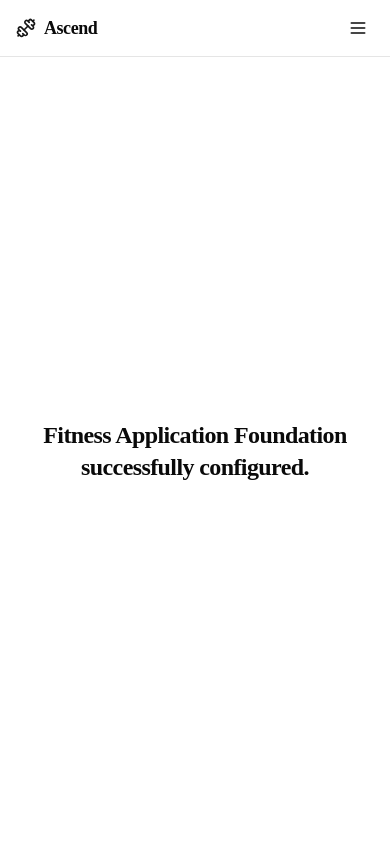
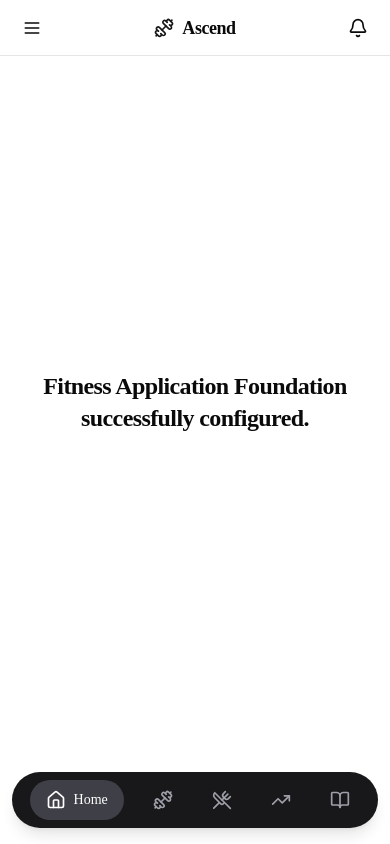
Before and after one commit to Logan1905/ascend-web-app, a Next.js app: page / in a window 390 px wide. Built offline with nearby package versions, Linux system fonts and the light colour scheme.

Commit message:
feat: redesign mobile nav with bottom tab bar and top bar

```diff
--- a/src/app/layout.tsx
+++ b/src/app/layout.tsx
@@ -2,6 +2,8 @@ import type { Metadata } from "next";
 import { Geist, Geist_Mono } from "next/font/google";
 import { siteConfig } from "@/config/site";
 import { Header } from "@/components/shared/header";
+import { MobileTopBar } from "@/components/shared/mobile-top-bar";
+import { MobileBottomNav } from "@/components/shared/mobile-bottom-nav";
 import "./globals.css";
 
 const geistSans = Geist({
@@ -30,8 +32,14 @@ export default function RootLayout({
       className={`${geistSans.variable} ${geistMono.variable} h-full antialiased`}
     >
       <body className="flex min-h-full flex-col">
+        {/* Desktop header */}
         <Header />
-        {children}
+        {/* Mobile top bar (burger + logo + notification) */}
+        <MobileTopBar />
+        {/* Page content — add bottom padding on mobile for the bottom nav */}
+        <main className="flex flex-1 flex-col pb-24 md:pb-0">{children}</main>
+        {/* Mobile bottom tab bar */}
+        <MobileBottomNav />
       </body>
     </html>
   );
--- a/src/app/page.tsx
+++ b/src/app/page.tsx
@@ -1,9 +1,9 @@
 export default function Home() {
   return (
-    <main className="flex flex-1 flex-col items-center justify-center p-8 text-center">
+    <div className="flex flex-1 flex-col items-center justify-center p-8 text-center">
       <h1 className="text-2xl font-semibold tracking-tight sm:text-3xl">
         Fitness Application Foundation successfully configured.
       </h1>
-    </main>
+    </div>
   );
 }
--- a/src/components/shared/header.tsx
+++ b/src/components/shared/header.tsx
@@ -7,13 +7,15 @@ import { Dumbbell } from "lucide-react";
 import { siteConfig } from "@/config/site";
 import { mainNavItems } from "@/config/navigation";
 import { cn } from "@/lib/utils";
-import { MobileNav } from "@/components/shared/mobile-nav";
 
+/**
+ * Desktop header — hidden on mobile (mobile uses MobileTopBar + MobileBottomNav).
+ */
 export function Header() {
   const pathname = usePathname();
 
   return (
-    <header className="border-border bg-background/95 supports-[backdrop-filter]:bg-background/60 sticky top-0 z-50 w-full border-b backdrop-blur">
+    <header className="border-border bg-background/95 supports-[backdrop-filter]:bg-background/60 sticky top-0 z-50 hidden w-full border-b backdrop-blur md:block">
       <div className="mx-auto flex h-14 w-full max-w-7xl items-center px-4 sm:px-6 lg:px-8">
         {/* Logo / Brand */}
         <Link href="/" className="mr-6 flex items-center gap-2">
@@ -24,7 +26,7 @@ export function Header() {
         </Link>
 
         {/* Desktop Navigation */}
-        <nav className="hidden md:flex md:flex-1 md:items-center md:gap-1">
+        <nav className="flex flex-1 items-center gap-1">
           {mainNavItems.map((item) => {
             const isActive = pathname === item.href;
             return (
@@ -43,11 +45,6 @@ export function Header() {
             );
           })}
         </nav>
-
-        {/* Mobile Navigation Toggle */}
-        <div className="flex flex-1 justify-end md:hidden">
-          <MobileNav pathname={pathname} />
-        </div>
       </div>
     </header>
   );
--- /dev/null
+++ b/src/components/shared/mobile-bottom-nav.tsx
@@ -0,0 +1,42 @@
+"use client";
+
+import Link from "next/link";
+import { usePathname } from "next/navigation";
+
+import { mainNavItems } from "@/config/navigation";
+import { cn } from "@/lib/utils";
+
+export function MobileBottomNav() {
+  const pathname = usePathname();
+
+  return (
+    <nav className="fixed right-3 bottom-4 left-3 z-50 md:hidden">
+      <div className="mx-auto flex max-w-md items-center justify-around rounded-full bg-zinc-900 px-2 py-2 shadow-lg dark:bg-zinc-800">
+        {mainNavItems.map((item) => {
+          const isActive = pathname === item.href;
+          const Icon = item.icon;
+
+          return (
+            <Link
+              key={item.href}
+              href={item.href}
+              className={cn(
+                "flex items-center justify-center rounded-full transition-all duration-300",
+                isActive
+                  ? "gap-2 bg-zinc-700 px-4 py-2.5 text-white dark:bg-zinc-600"
+                  : "p-2.5 text-zinc-400 hover:text-zinc-200",
+              )}
+            >
+              <Icon className="size-5 shrink-0" />
+              {isActive && (
+                <span className="text-sm font-medium whitespace-nowrap">
+                  {item.label}
+                </span>
+              )}
+            </Link>
+          );
+        })}
+      </div>
+    </nav>
+  );
+}
--- /dev/null
+++ b/src/components/shared/mobile-top-bar.tsx
@@ -0,0 +1,96 @@
+"use client";
+
+import { useState, useEffect } from "react";
+import Link from "next/link";
+import { usePathname } from "next/navigation";
+import { Menu, X, Bell, Dumbbell } from "lucide-react";
+
+import { mainNavItems } from "@/config/navigation";
+import { siteConfig } from "@/config/site";
+import { cn } from "@/lib/utils";
+import { Button } from "@/components/ui/button";
+
+export function MobileTopBar() {
+  const pathname = usePathname();
+  const [menuOpen, setMenuOpen] = useState(false);
+
+  // Prevent body scroll when menu is open
+  useEffect(() => {
+    if (menuOpen) {
+      document.body.style.overflow = "hidden";
+    } else {
+      document.body.style.overflow = "";
+    }
+    return () => {
+      document.body.style.overflow = "";
+    };
+  }, [menuOpen]);
+
+  return (
+    <>
+      <header className="border-border bg-background sticky top-0 z-50 flex h-14 w-full items-center justify-between border-b px-4 md:hidden">
+        {/* Left: Burger menu */}
+        <Button
+          variant="ghost"
+          size="icon"
+          aria-label={menuOpen ? "Close menu" : "Open menu"}
+          aria-expanded={menuOpen}
+          onClick={() => setMenuOpen(!menuOpen)}
+        >
+          {menuOpen ? <X className="size-5" /> : <Menu className="size-5" />}
+        </Button>
+
+        {/* Center: Logo placeholder */}
+        <Link href="/" className="flex items-center gap-2">
+          <Dumbbell className="text-primary size-5" />
+          <span className="text-lg font-bold tracking-tight">
+            {siteConfig.name}
+          </span>
+        </Link>
+
+        {/* Right: Notification icon */}
+        <Button variant="ghost" size="icon" aria-label="Notifications">
+          <Bell className="size-5" />
+        </Button>
+      </header>
+
+      {/* Slide-in menu panel */}
+      {menuOpen && (
+        <div className="fixed inset-0 top-14 z-50 md:hidden">
+          {/* Backdrop */}
+          <div
+            className="bg-background/80 absolute inset-0 backdrop-blur-sm"
+            onClick={() => setMenuOpen(false)}
+            aria-hidden="true"
+          />
+
+          {/* Panel */}
+          <nav className="border-border bg-background relative z-10 flex h-full w-full flex-col border-t px-4 py-6 shadow-lg sm:max-w-sm">
+            <div className="flex flex-col gap-1">
+              {mainNavItems.map((item) => {
+                const isActive = pathname === item.href;
+                const Icon = item.icon;
+                return (
+                  <Link
+                    key={item.href}
+                    href={item.href}
+                    onClick={() => setMenuOpen(false)}
+                    className={cn(
+                      "hover:bg-accent hover:text-accent-foreground flex items-center gap-3 rounded-md px-3 py-3 text-base font-medium transition-colors",
+                      isActive
+                        ? "bg-accent text-accent-foreground"
+                        : "text-muted-foreground",
+                    )}
+                  >
+                    <Icon className="size-5" />
+                    {item.label}
+                  </Link>
+                );
+              })}
+            </div>
+          </nav>
+        </div>
+      )}
+    </>
+  );
+}
--- a/src/config/navigation.ts
+++ b/src/config/navigation.ts
@@ -1,13 +1,25 @@
+import {
+  Home,
+  Dumbbell,
+  UtensilsCrossed,
+  TrendingUp,
+  BookOpen,
+  type LucideIcon,
+} from "lucide-react";
+
 /**
- * Main navigation items used in the header.
- * Links are defined here so they can be reused across desktop and mobile nav.
+ * Main navigation items used in the header and bottom tab bar.
  */
 export const mainNavItems = [
-  { label: "Dashboard", href: "/" },
-  { label: "Workouts", href: "/workouts" },
-  { label: "Nutrition", href: "/nutrition" },
-  { label: "Progress", href: "/progress" },
-  { label: "Journal", href: "/journal" },
-] as const;
+  { label: "Home", href: "/", icon: Home },
+  { label: "Workouts", href: "/workouts", icon: Dumbbell },
+  { label: "Nutrition", href: "/nutrition", icon: UtensilsCrossed },
+  { label: "Progress", href: "/progress", icon: TrendingUp },
+  { label: "Journal", href: "/journal", icon: BookOpen },
+] as const satisfies readonly NavItem[];
 
-export type NavItem = (typeof mainNavItems)[number];
+export interface NavItem {
+  label: string;
+  href: string;
+  icon: LucideIcon;
+}
```
